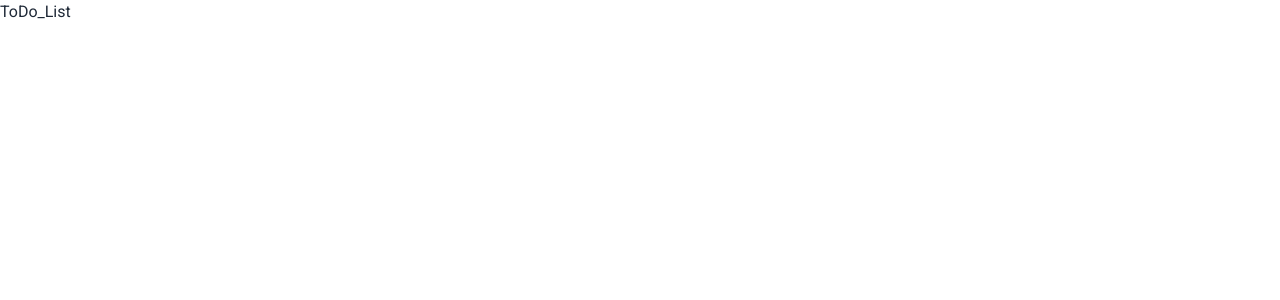
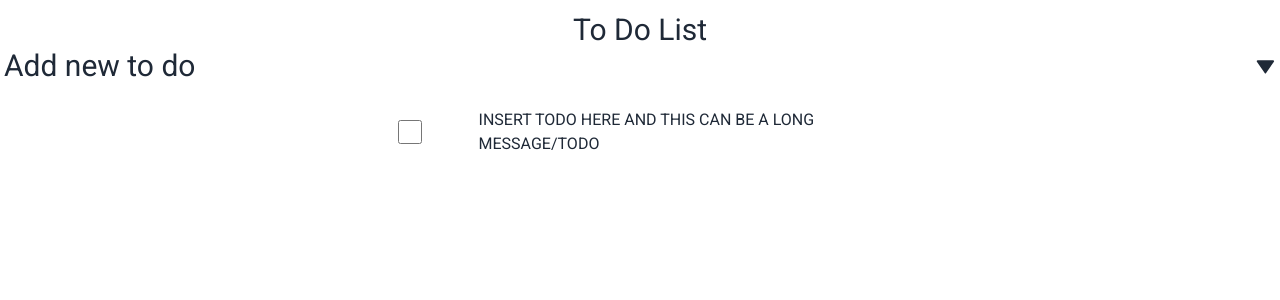
Before and after one commit to MHEM11/Portfolio, a Next.js app: page /ToDo-List in a window 1280 px wide. Shown: the top 300 px of the page. Built offline with nearby package versions, Linux system fonts and the light colour scheme.

Commit message:
Layout done

```diff
--- /dev/null
+++ b/src/app/ToDo-List/Components/ToDo_Header.tsx
@@ -0,0 +1,26 @@
+'use client'
+import { useRouter } from 'next/navigation'
+import classNames from 'classnames'
+import Link from 'next/link'
+import React from 'react'
+
+interface ToDoHeaderProps {
+    Name: string;
+  }
+
+
+const ToDo_Header = ({ Name }: ToDoHeaderProps) => {
+    const router = useRouter();
+    return (
+        <header className="flex justify-center items-center">
+          <Link href="#" className="absolute top-2 left-2 border border-white rounded-xl md:hidden" onClick={() => router.back()}>
+            <BackArrow size="2.5rem"></BackArrow>
+          </Link>
+          <h2 className="text-3xl pt-3 items-center">{Name}</h2>
+        </header>
+    )
+}
+
+export default ToDo_Header
+
+import { MdOutlineKeyboardArrowLeft as BackArrow } from "react-icons/md"
--- a/src/app/ToDo-List/page.tsx
+++ b/src/app/ToDo-List/page.tsx
@@ -1,8 +1,43 @@
-import React from 'react'
+'use client'
+import React, { useState } from 'react'
+import ToDo_Header from './Components/ToDo_Header'
+import {BiSolidDownArrow as DownArrow, BiSolidLeftArrow as LeftArrow} from "react-icons/bi"
+
+import classNames from 'classnames'
 
 const ToDo_List = () => {
+  const [isOpen, setIsOpen] = useState(false);
+
   return (
-    <div>ToDo_List</div>
+    <main>
+      <ToDo_Header Name="To Do List"></ToDo_Header>
+      <button onClick={() => setIsOpen((prev) => !prev)} className=" w-full justify-between flex items-center px-1 text-3xl">
+        <div>
+          Add new to do
+        </div>
+      {!isOpen ? (<DownArrow size="1.3rem" ></DownArrow>) : (<LeftArrow size="1.3rem"></LeftArrow>)}
+      </button>
+      {
+        isOpen && (
+          <div className="absolute pl-10 flex flex-col w-full">
+            <input type='text' className="w-11/12 h-8 rounded-lg"></input>
+            <button className="rounded-lg border w-11/12"> ADD </button>
+          </div>
+        )
+      }
+      <div className={classNames({
+          "flex flex-col": true,
+          "justify-center": true,
+          "items-center": true,
+          "pt-6": !isOpen,
+          "pt-28": isOpen,
+        })}>
+        <div className="px-6 flex flex-row justify-between items-center">
+          <input type="checkbox" className="w-6 h-6" />
+          <p className="w-10/12">INSERT TODO HERE AND THIS CAN BE A LONG MESSAGE/TODO</p>
+        </div>
+      </div>
+    </main>
   )
 }
 
--- a/src/app/components/Dropdown.tsx
+++ b/src/app/components/Dropdown.tsx
@@ -31,7 +31,7 @@ const Dropdown = () => {
                 {link.label}
               </Link>)}
           </ul>
-        {!isOpen ? (<DownArrow size="1.3rem" ></DownArrow>) : (<LeftArrow size="1rem"></LeftArrow>)}
+        {!isOpen ? (<DownArrow size="1.3rem" ></DownArrow>) : (<LeftArrow size="1.3rem"></LeftArrow>)}
       </button>
       {
         isOpen && (
```
